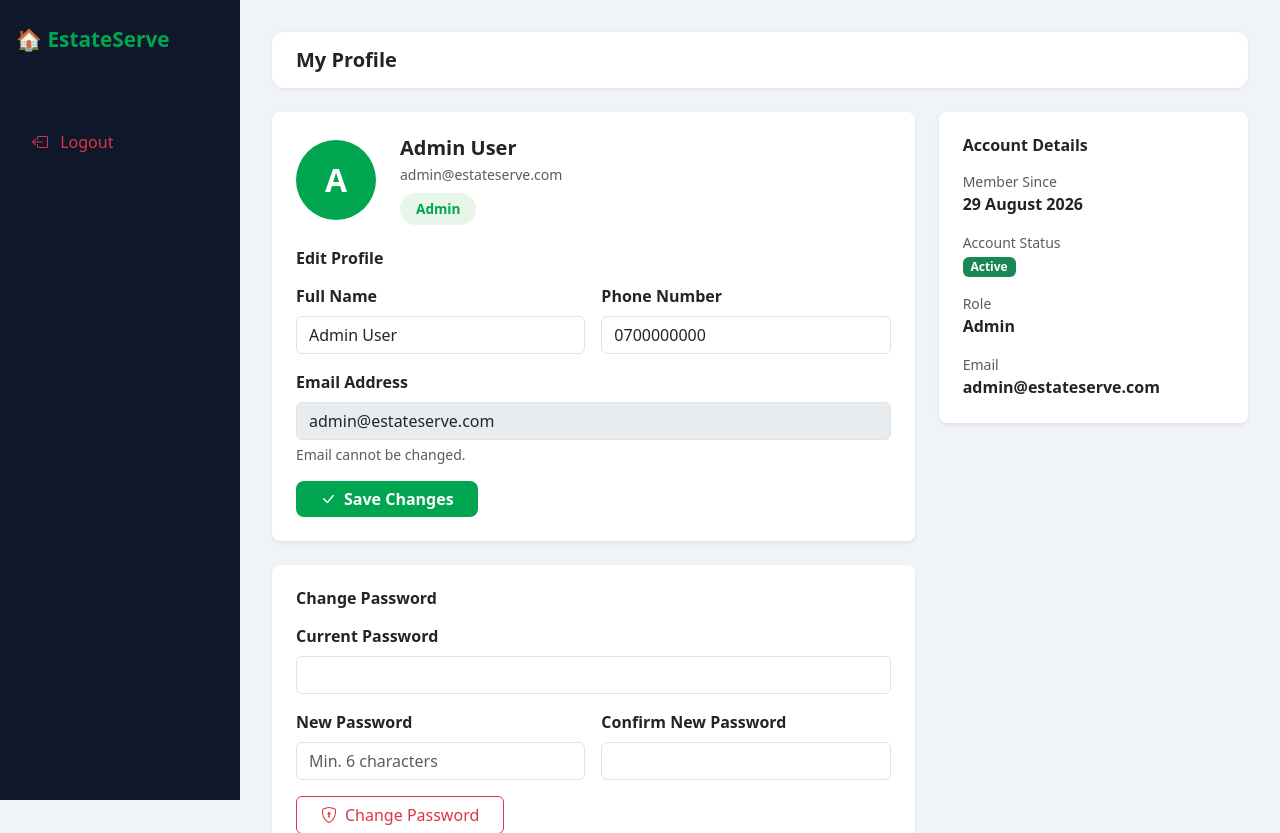
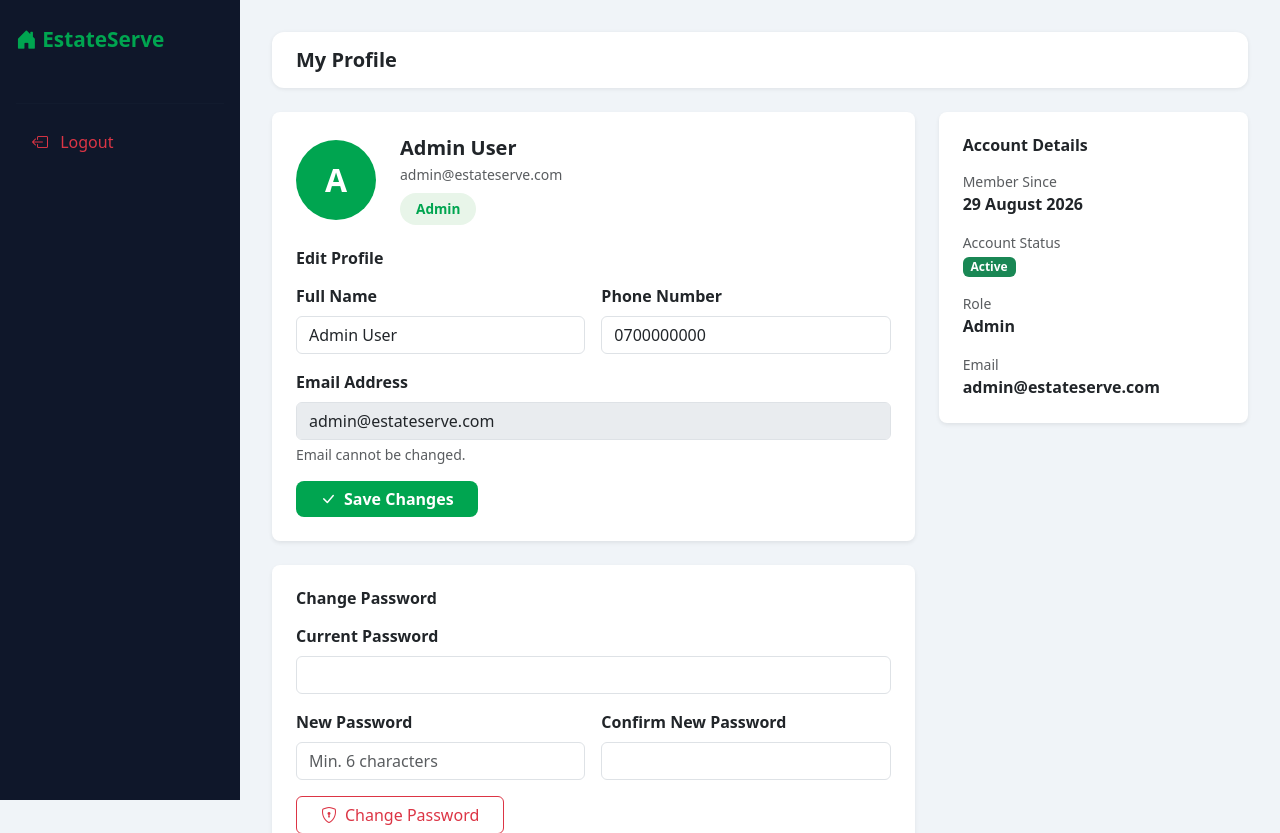
Before and after one commit to Carole-nj/estateserve, a PHP site: page /estateserve/provider/profile.php in a window 1280 px wide. Shown: the top 833 px of the page. Run offline with PHP 8.4, Linux system fonts and the light colour scheme; a user stored in the database is signed in; data comes from the database, SQL or seed files in the repository.

Commit message:
Update brand icon in profile sidebar

```diff
--- a/provider/profile.php
+++ b/provider/profile.php
@@ -100,7 +100,7 @@ $nav_links = [
 <body>
 
 <div class="sidebar">
-  <span class="brand">🏠 EstateServe</span>
+  <span class="brand"><i class="bi bi-house-door-fill"></i> EstateServe</span>
   <nav class="nav flex-column">
     <?php foreach ($nav_links[$role] ?? [] as $link): ?>
     <a href="<?= $link['href'] ?>"
```
